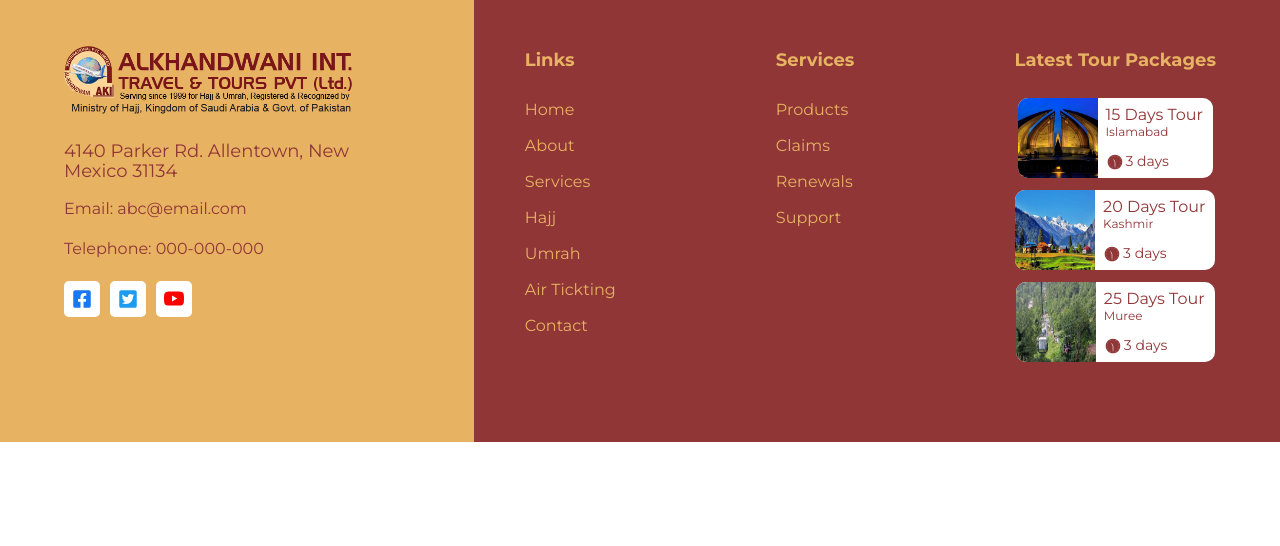
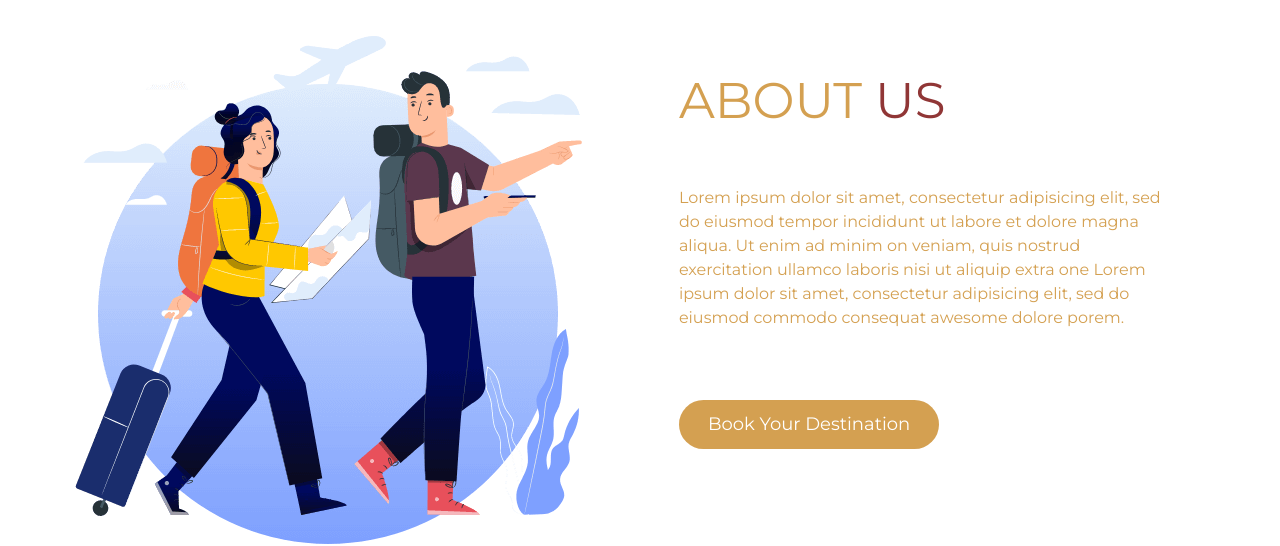
Before and after one commit to Amin78-code/AlKhandwani, a Next.js app: page /about in a window 1280 px wide. Shown: the part 404-950 px from the top of the page. Before the commit the page ends 846 px from the top, so only its background shows below. Built offline with nearby package versions, Linux system fonts and the light colour scheme.

Commit message:
updated code

```diff
--- /dev/null
+++ b/components/about/About.jsx
@@ -0,0 +1,39 @@
+import React from "react";
+import Image from "next/image";
+import aboutImg from "../../assets/images/about-us/about-us.webp";
+
+const About = () => {
+  return (
+    <section className="w-full py-[30px] md:py-[70px] ">
+      <div className="flex justify-center items-canter gap-x-[50px] w-full lg:max-w-[1170px]  mx-auto px-[20px]">
+        <div className="w-full img-cont ainer">
+          <Image src={aboutImg} alt="img" />
+        </div>
+        <div className="flex flex-col gap-y-[30px] lg:gap-y-[70px] w-full md:w-[570px ] py-[20px] md:py-[30px] lg:py-[40px] px-[30px] mx-auto lg:px-[30px] text-[#d4a051] ">
+          <h4 className="text-[26px] md:text-[35px ] lg:text-[50px] leading-[20px] md:leading-[35px] lg:leading-[50px]">
+            ABOUT <span className="text-[#903636] ">US</span>
+          </h4>
+
+          <p className="mt-[-10px]">
+            Lorem ipsum dolor sit amet, consectetur adipisicing elit, sed do
+            eiusmod tempor incididunt ut labore et dolore magna aliqua. Ut enim
+            ad minim on veniam, quis nostrud exercitation ullamco laboris nisi
+            ut aliquip extra one Lorem ipsum dolor sit amet, consectetur
+            adipisicing elit, sed do eiusmod commodo consequat awesome dolore
+            porem.
+          </p>
+          <div className="flex gap-x-[30px]">
+            <button
+              type="button"
+              className="text-white border border-transparent bg-[#d4a051] hover:bg-white hover:text-[#333] hover:border hover:border-[#d4a051] rounded-[2.5rem] text-[18px] md:text-[15px] lg:text-[18px] px-7 py-2.5 text-center  "
+            >
+              Book Your Destination
+            </button>
+          </div>
+        </div>
+      </div>
+    </section>
+  );
+};
+
+export default About;
--- /dev/null
+++ b/components/about/CustomerReviews.jsx
@@ -0,0 +1,76 @@
+import Image from "next/image";
+import React from "react";
+import Slider from "react-slick";
+import img from "../../assets/images/profile/profile1.png";
+
+const reviews = [
+  {
+    id: "r1",
+    title: "What customers says",
+    content:
+      "Lorem ipsum dolor sit amet, consectetur adipisicing elit, sed do eiusmod tempor incididunt ut labore et dolore magna aliqua. Ut enim ad minim on veniam, quis nostrud exercitation ullamco laboris nisi ut aliquip extra one LoremLorem ipsum dolor sit amet, consectetur adipisicing elit, sed do eiusmod tempor incididunt ut labore et dolore magna aliqua. Ut enim ad minim on veniam, quis nostrud exercitation ullamco laboris nisi ut aliquip extra one Lorem",
+    image: img,
+    name: "Mark Anthony",
+    position: "CEO Of Alkhandwani",
+  },
+  //   {
+  //     id: "r2",
+  //     title: "What customers says",
+  //     content:
+  //       "Lorem ipsum dolor sit amet, consectetur adipisicing elit, sed do eiusmod tempor incididunt ut labore et dolore magna aliqua. Ut enim ad minim on veniam, quis nostrud exercitation ullamco laboris nisi ut aliquip extra one LoremLorem ipsum dolor sit amet, consectetur adipisicing elit, sed do eiusmod tempor incididunt ut labore et dolore magna aliqua. Ut enim ad minim on veniam, quis nostrud exercitation ullamco laboris nisi ut aliquip extra one Lorem",
+  //     image: img,
+  //     name: "Mark Anthony",
+  //     position: "CEO Of Alkhandwani",
+  //   },
+];
+
+const CustomerReviews = () => {
+  const settings = {
+    dots: true,
+    infinite: true,
+    arrows: false,
+    speed: 500,
+    slidesToShow: 1,
+    slidesToScroll: 1,
+  };
+  return (
+    <section className=" py-[30px] md:py-[50px] bg-[#903636] text-[#d4a051] my-[100px]">
+      <div className=" w-full lg:max-w-[1170px]  mx-auto px-[20px]">
+        {/* slider */}
+        <div>
+          <Slider {...settings}>
+            {reviews.map((review) => {
+              return (
+                <>
+                  <div key={review.id}>
+                    <div className="flex flex-col gap-y-[40px] justify-center items-center ">
+                      <h3 className="text-[35px] font-bold uppercase">
+                        What Customer Says
+                      </h3>
+                      <div className="text-[18px]">{review.content}</div>
+                      <div className="flex gap-x-[30px] items-center">
+                        <div className="w-[100px] h-[100px] ">
+                          <Image
+                            src={review.image}
+                            alt="img"
+                            className="img-container border rounded-full"
+                          />
+                        </div>
+                        <div className="flex flex-col">
+                          <span>{review.name}</span>
+                          <span>{review.position}</span>
+                        </div>
+                      </div>
+                    </div>
+                  </div>
+                </>
+              );
+            })}
+          </Slider>
+        </div>
+      </div>
+    </section>
+  );
+};
+
+export default CustomerReviews;
--- a/components/common/hero/Hero.jsx
+++ b/components/common/hero/Hero.jsx
@@ -2,9 +2,12 @@ import React from "react";
 import styles from "../../../styles/ServicesDetails.module.css";
 import Link from "next/link";
 import Icon from "../icon/Icon";
+import About from "../../about/About";
+import CustomerReviews from "../../about/CustomerReviews";
 
 function Hero({ page, slug }) {
   return (
+    <>
       <div className={`${styles.bgImage} mx-auto`}>
         <div className="flex flex-col justify-center items-center h-[370px] text-white">
           <h1 className="text-[41px] font-bold capitalize">{page}</h1>
@@ -17,6 +20,10 @@ function Hero({ page, slug }) {
           </div>
         </div>
       </div>
+      <About />
+      {/* <CustomerReviews /> */}
+
+    </>
   );
 }
 
--- a/components/home/choose-us/ChooseUs.jsx
+++ b/components/home/choose-us/ChooseUs.jsx
@@ -72,7 +72,7 @@ const ChooseUs = () => {
           <div className="w-full max-w-[1170px] mx-auto px-[20px]  text-center  relative z-[3]">
             <div className="text-white">
               <h3 className="text-[35px] font-bold ">
-                WHY CHOOSE <span className="text-[#d4a051]">TOURIST</span>
+                WHY CHOOSE <span className="text-[#d4a051]">ALKHANDWANI </span>
               </h3>
               <p className="text-[20px]">
                 Lorem ipsum dolor sit amet, consectetuer adipiscing elit, sed
```
Also changed, not shown: assets/images/about-us/about-us.webp (added). Lines whose indentation alone changed are shown as unchanged.
